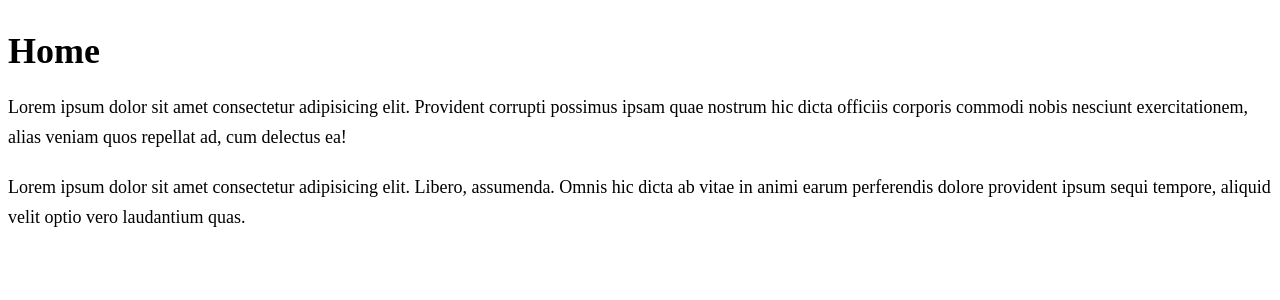
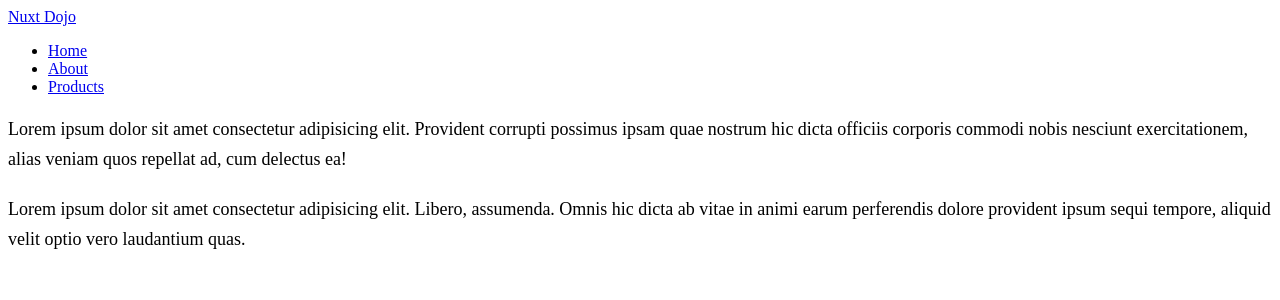
Before and after one commit to natybastosp/Nuxt_curso, a Nuxt app: page / in a window 1280 px wide. Shown: the top 300 px of the page. Built offline with nearby package versions, Linux system fonts and the light colour scheme.

Commit message:
Nuxtlink

```diff
--- a/pages/about.vue
+++ b/pages/about.vue
@@ -1,5 +1,15 @@
 <template>
   <div>
+    <header>
+      <nav>
+        <NuxtLink to="/">Nuxt Dojo</NuxtLink>
+        <ul>
+          <li><NuxtLink to="/">Home</NuxtLink></li>
+          <li><NuxtLink to="/about">About</NuxtLink></li>
+          <li><NuxtLink to="/products">Products</NuxtLink></li>
+        </ul>
+      </nav>
+    </header>
     <h2>About</h2>
     <p>
       Lorem ipsum dolor sit amet consectetur adipisicing elit. Provident
--- a/pages/index.vue
+++ b/pages/index.vue
@@ -1,6 +1,15 @@
 <template>
   <div>
-    <h2>Home</h2>
+    <header>
+      <nav>
+        <NuxtLink to="/">Nuxt Dojo</NuxtLink>
+        <ul>
+          <li><NuxtLink to="/">Home</NuxtLink></li>
+          <li><NuxtLink to="/about">About</NuxtLink></li>
+          <li><NuxtLink to="/products">Products</NuxtLink></li>
+        </ul>
+      </nav>
+    </header>
     <p>
       Lorem ipsum dolor sit amet consectetur adipisicing elit. Provident
       corrupti possimus ipsam quae nostrum hic dicta officiis corporis commodi
```
